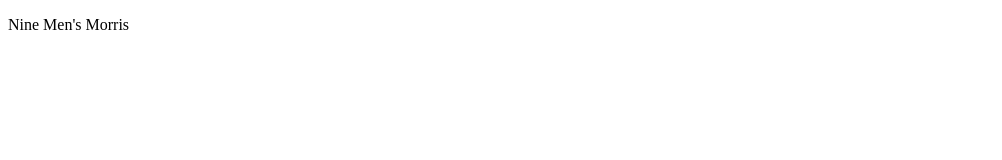
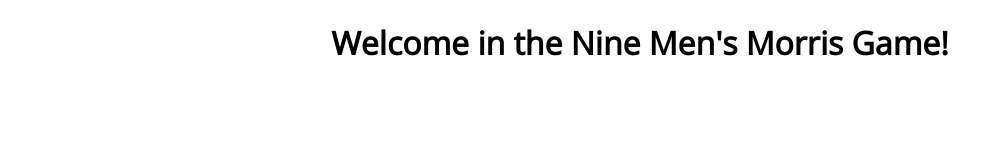
Before and after one commit to grudus/NineMensMorris, a website with bundled scripts: page index.html in a window 1280 px wide. Shown: the whole page, without its empty margins (0-1002 px from the left). Built offline with nearby package versions, Linux system fonts and the light colour scheme.

Commit message:
Add some style

```diff
--- /dev/null
+++ b/index.css
@@ -0,0 +1,7 @@
+body {
+    font-family: 'Open Sans', sans-serif;
+}
+
+.header {
+    text-align: center;
+}
--- a/index.html
+++ b/index.html
@@ -2,10 +2,15 @@
 <html lang="en">
 <head>
     <meta charset="UTF-8">
-    <title>Title</title>
+    <title>Nine Men's Morris</title>
+    <link href="https://fonts.googleapis.com/css?family=Open+Sans" rel="stylesheet">
+    <link rel="stylesheet" href="index.css">
+    <link rel="shortcut icon" type="image/png" href="/favicon.ico"/>
 </head>
 <body>
-<p>Nine Men's Morris</p>
+<h1 class="header">Welcome in the Nine Men's Morris Game!</h1>
+
+<canvas id="game-canvas" width="500px" height="500px"></canvas>
 
 <script src="./app/index.ts"></script>
 </body>
```
Also changed, not shown: favicon.ico (added).
